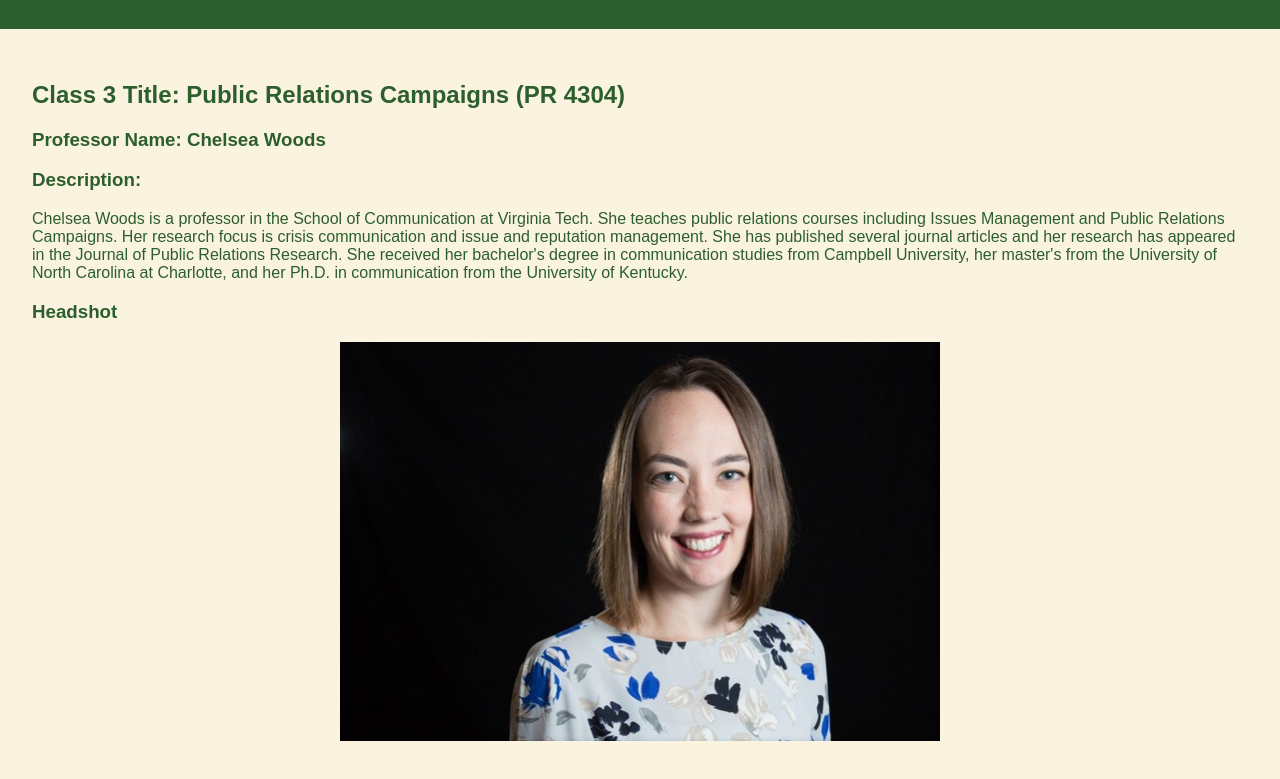
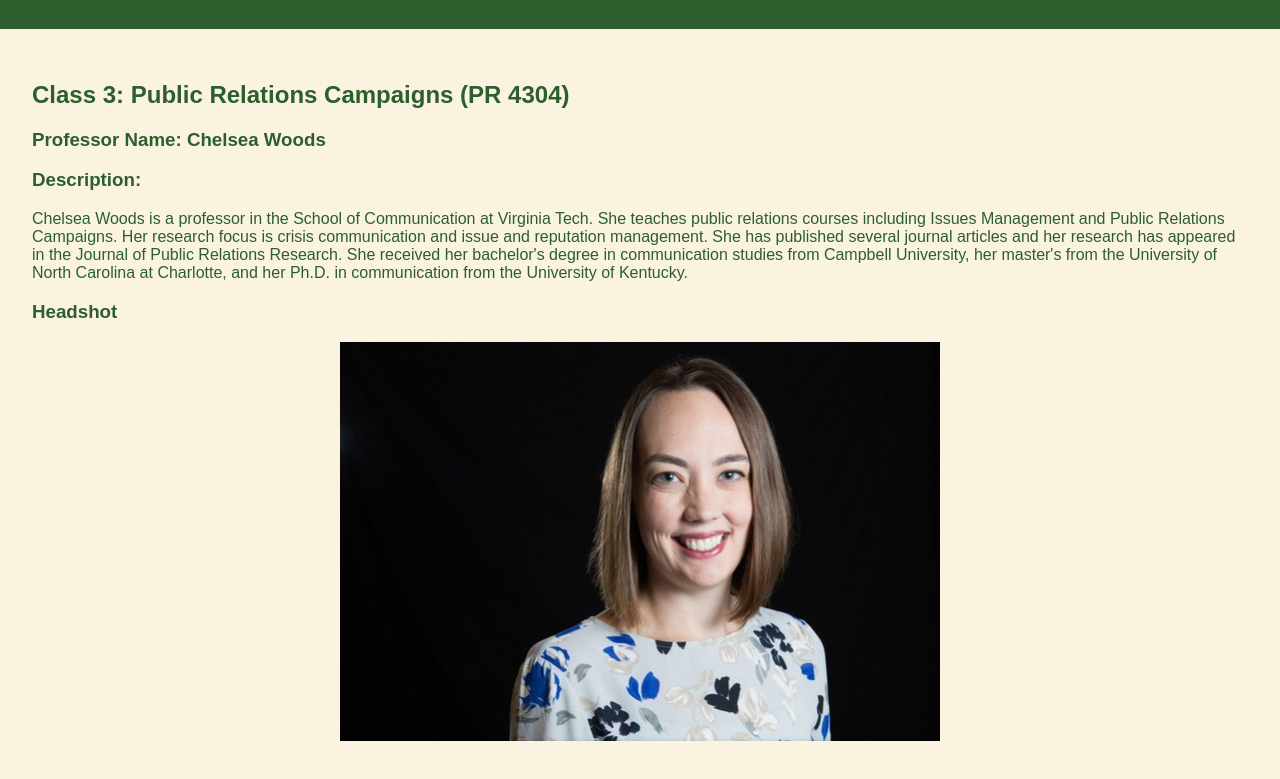
Before and after one commit to amypriester25/fall-semester-website, a plain HTML site: page class3.html in a window 1280 px wide. Shown: the part 117-896 px from the top of the page. Drawn offline with Linux system fonts and the light colour scheme.

Commit message:
Update class3.html

```diff
--- a/class3.html
+++ b/class3.html
@@ -21,7 +21,7 @@
     </header>
     <main>
         <section>
-            <h2>Class 3 Title: Public Relations Campaigns (PR 4304)</h2>
+            <h2>Class 3: Public Relations Campaigns (PR 4304)</h2>
             <h3>Professor Name: Chelsea Woods</h3>
             <h3>Description:</h3>
             <p>Chelsea Woods is a professor in the School of Communication at Virginia Tech. She teaches public relations courses including Issues Management and Public Relations Campaigns. Her research focus is crisis communication and issue and reputation management. She has published several journal articles and her research has appeared in the Journal of Public Relations Research. She received her bachelor's degree in communication studies from Campbell University, her master's from the University of North Carolina at Charlotte, and her Ph.D. in communication from the University of Kentucky.</p>
```
